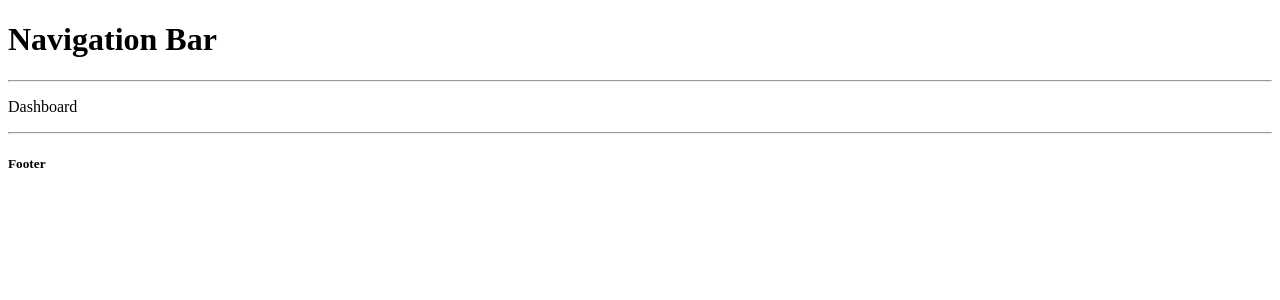
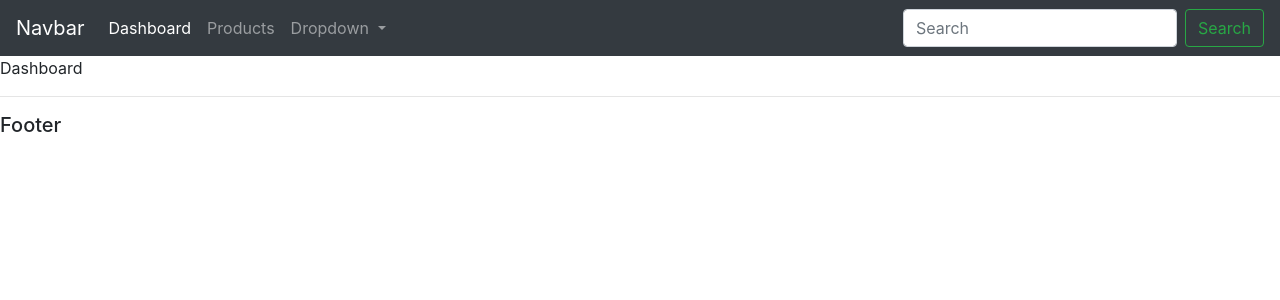
Before and after one commit to imxiaow/django-xw-project, a Django app: page / in a window 1280 px wide. Shown: the top 300 px of the page. Run offline with Django 3.2, Linux system fonts and the light colour scheme; some libraries are stand-ins or nearby versions.

Commit message:
1125 430pm

```diff
--- a/creatDjangoApp1/accounts/templates/accounts/main.html
+++ b/creatDjangoApp1/accounts/templates/accounts/main.html
@@ -2,11 +2,11 @@
 <html>
 <head>
 	<title>CRM (Customer Relationship Management)</title>
+	<link rel="stylesheet" href="https://stackpath.bootstrapcdn.com/bootstrap/4.3.1/css/bootstrap.min.css" integrity="sha384-ggOyR0iXCbMQv3Xipma34MD+dH/1fQ784/j6cY/iJTQUOhcWr7x9JvoRxT2MZw1T" crossorigin="anonymous">
 </head>
 <body>
 
-	<h1>Navigation Bar</h1>
-	<hr>
+	{% include 'accounts/navbar.html' %}
 
 	{% block content %}
 
@@ -16,4 +16,9 @@
 	<h5>Footer</h5>
 
 </body>
+
+<script src="https://code.jquery.com/jquery-3.3.1.slim.min.js" integrity="sha384-q8i/X+965DzO0rT7abK41JStQIAqVgRVzpbzo5smXKp4YfRvH+8abtTE1Pi6jizo" crossorigin="anonymous"></script>
+<script src="https://cdnjs.cloudflare.com/ajax/libs/popper.js/1.14.7/umd/popper.min.js" integrity="sha384-UO2eT0CpHqdSJQ6hJty5KVphtPhzWj9WO1clHTMGa3JDZwrnQq4sF86dIHNDz0W1" crossorigin="anonymous"></script>
+<script src="https://stackpath.bootstrapcdn.com/bootstrap/4.3.1/js/bootstrap.min.js" integrity="sha384-JjSmVgyd0p3pXB1rRibZUAYoIIy6OrQ6VrjIEaFf/nJGzIxFDsf4x0xIM+B07jRM" crossorigin="anonymous"></script>
+
 </html>
--- /dev/null
+++ b/creatDjangoApp1/accounts/templates/accounts/navbar.html
@@ -0,0 +1,34 @@
+<nav class="navbar navbar-expand-lg navbar-dark bg-dark">
+  <a class="navbar-brand" href="#">Navbar</a>
+  <button class="navbar-toggler" type="button" data-toggle="collapse" data-target="#navbarSupportedContent" aria-controls="navbarSupportedContent" aria-expanded="false" aria-label="Toggle navigation">
+    <span class="navbar-toggler-icon"></span>
+  </button>
+
+  <div class="collapse navbar-collapse" id="navbarSupportedContent">
+    <ul class="navbar-nav mr-auto">
+      <li class="nav-item active">
+        <a class="nav-link" href="#">Dashboard </a>
+      </li>
+      <li class="nav-item">
+        <a class="nav-link" href="#">Products</a>
+      </li>
+
+      <li class="nav-item dropdown">
+        <a class="nav-link dropdown-toggle" href="#" id="navbarDropdown" role="button" data-toggle="dropdown" aria-haspopup="true" aria-expanded="false">
+          Dropdown
+        </a>
+        <div class="dropdown-menu" aria-labelledby="navbarDropdown">
+          <a class="dropdown-item" href="#">Action</a>
+          <a class="dropdown-item" href="#">Another action</a>
+          <div class="dropdown-divider"></div>
+          <a class="dropdown-item" href="#">Something else here</a>
+        </div>
+      </li>
+
+    </ul>
+    <form class="form-inline my-2 my-lg-0">
+      <input class="form-control mr-sm-2" type="search" placeholder="Search" aria-label="Search">
+      <button class="btn btn-outline-success my-2 my-sm-0" type="submit">Search</button>
+    </form>
+  </div>
+</nav>
```
Also changed, not shown: 1 other file.
